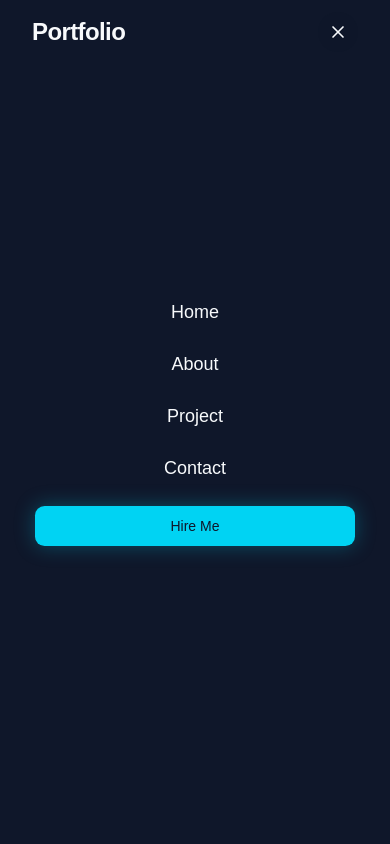
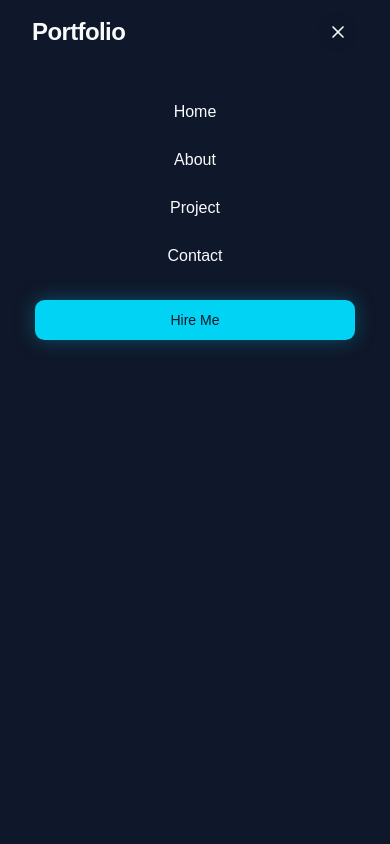
Before and after one commit to Rafly-Asyraf/PORTOFOLIO2, a React (Vite) app: page / in a window 390 px wide. Both pictures are taken after a click on the button "Toggle navigation". Shown: the top 844 px of the page. Built offline with nearby package versions, Linux system fonts and the light colour scheme.

Commit message:
refactor(navbar): adjust mobile menu layout and spacing

```diff
--- a/src/components/layout/Navbar.tsx
+++ b/src/components/layout/Navbar.tsx
@@ -5,16 +5,14 @@ import { motion } from "motion/react";
 
 function getMenuClass(isOpen: boolean): string {
   const baseClass =
-    "menu flex items-center gap-6 transition-all duration-200 ease-in-out md:static md:translate-x-0 md:opacity-100 md:pointer-events-auto md:items-center md:justify-center";
+    "menu flex items-center transition-all duration-200 ease-in-out md:static md:translate-x-0 md:opacity-100 md:pointer-events-auto md:items-center md:justify-center";
 
-  // Ubah inset-x-0 top-16 menjadi fixed inset-0 h-screen untuk memenuhi seluruh layar mobile
   const mobileState = isOpen
     ? "fixed inset-0 h-screen z-40 opacity-100 pointer-events-auto"
     : "fixed inset-0 h-screen z-40 opacity-0 pointer-events-none md:pointer-events-auto";
 
-  // Hapus rounded-2xl dan sesuaikan padding serta posisi elemen di dalamnya
   const mobileStyle =
-    "flex-col justify-center bg-[#0f172a] px-6 py-10 md:flex-row md:rounded-none md:bg-transparent md:backdrop-blur-none md:px-0 md:py-0 md:my-0 md:shadow-none md:h-auto";
+    "flex-col justify-start pt-25 px-6 gap-6 bg-[#0f172a] md:flex-row md:pt-0 md:px-0 md:gap-6 md:bg-transparent md:backdrop-blur-none md:shadow-none md:h-auto";
 
   return `${baseClass} ${mobileStyle} ${mobileState}`;
 }
@@ -22,7 +20,6 @@ function getMenuClass(isOpen: boolean): string {
 function Navbar() {
   const [menuOpen, setMenuOpen] = useState(false);
 
-  // Mencegah halaman utama di-scroll saat menu mobile terbuka
   useEffect(() => {
     if (menuOpen) {
       document.body.style.overflow = "hidden";
@@ -55,7 +52,7 @@ function Navbar() {
           <a
             href="#home"
             onClick={() => setMenuOpen(false)}
-            className="relative text-lg font-medium text-slate-50 transition duration-200 ease-in-out hover:text-cyan-300 md:text-sm md:after:absolute md:after:-bottom-1 md:after:left-0 md:after:h-[2px] md:after:w-0 md:after:bg-cyan-400 md:after:transition-all md:after:duration-300 md:hover:after:w-full"
+            className="relative text-base font-medium text-slate-50 transition duration-200 ease-in-out hover:text-cyan-300 md:text-sm md:after:absolute md:after:-bottom-1 md:after:left-0 md:after:h-[2px] md:after:w-0 md:after:bg-cyan-400 md:after:transition-all md:after:duration-300 md:hover:after:w-full"
           >
             Home
           </a>
@@ -65,7 +62,7 @@ function Navbar() {
           <a
             href="#about"
             onClick={() => setMenuOpen(false)}
-            className="relative text-lg font-medium text-slate-50 transition duration-200 ease-in-out hover:text-cyan-300 md:text-sm md:after:absolute md:after:-bottom-1 md:after:left-0 md:after:h-[2px] md:after:w-0 md:after:bg-cyan-400 md:after:transition-all md:after:duration-300 md:hover:after:w-full"
+            className="relative text-base font-medium text-slate-50 transition duration-200 ease-in-out hover:text-cyan-300 md:text-sm md:after:absolute md:after:-bottom-1 md:after:left-0 md:after:h-[2px] md:after:w-0 md:after:bg-cyan-400 md:after:transition-all md:after:duration-300 md:hover:after:w-full"
           >
             About
           </a>
@@ -75,7 +72,7 @@ function Navbar() {
           <a
             href="#project"
             onClick={() => setMenuOpen(false)}
-            className="relative text-lg font-medium text-slate-50 transition duration-200 ease-in-out hover:text-cyan-300 md:text-sm md:after:absolute md:after:-bottom-1 md:after:left-0 md:after:h-[2px] md:after:w-0 md:after:bg-cyan-400 md:after:transition-all md:after:duration-300 md:hover:after:w-full"
+            className="relative text-base font-medium text-slate-50 transition duration-200 ease-in-out hover:text-cyan-300 md:text-sm md:after:absolute md:after:-bottom-1 md:after:left-0 md:after:h-[2px] md:after:w-0 md:after:bg-cyan-400 md:after:transition-all md:after:duration-300 md:hover:after:w-full"
           >
             Project
           </a>
@@ -85,13 +82,13 @@ function Navbar() {
           <a
             href="#contact"
             onClick={() => setMenuOpen(false)}
-            className="relative text-lg font-medium text-slate-50 transition duration-200 ease-in-out hover:text-cyan-300 md:text-sm md:after:absolute md:after:-bottom-1 md:after:left-0 md:after:h-[2px] md:after:w-0 md:after:bg-cyan-400 md:after:transition-all md:after:duration-300 md:hover:after:w-full"
+            className="relative text-base font-medium text-slate-50 transition duration-200 ease-in-out hover:text-cyan-300 md:text-sm md:after:absolute md:after:-bottom-1 md:after:left-0 md:after:h-[2px] md:after:w-0 md:after:bg-cyan-400 md:after:transition-all md:after:duration-300 md:hover:after:w-full"
           >
             Contact
           </a>
         </li>
 
-        <li className="w-full max-w-xs md:hidden">
+        <li className="w-full max-w-xs pt-2 md:hidden md:pt-0">
           <Button
             asChild
             className="w-full bg-cyan-400 text-slate-900 shadow-[0_0_20px_rgba(6,182,212,0.35)] transition duration-200 ease-in-out hover:scale-[1.02] hover:bg-cyan-300"
```
